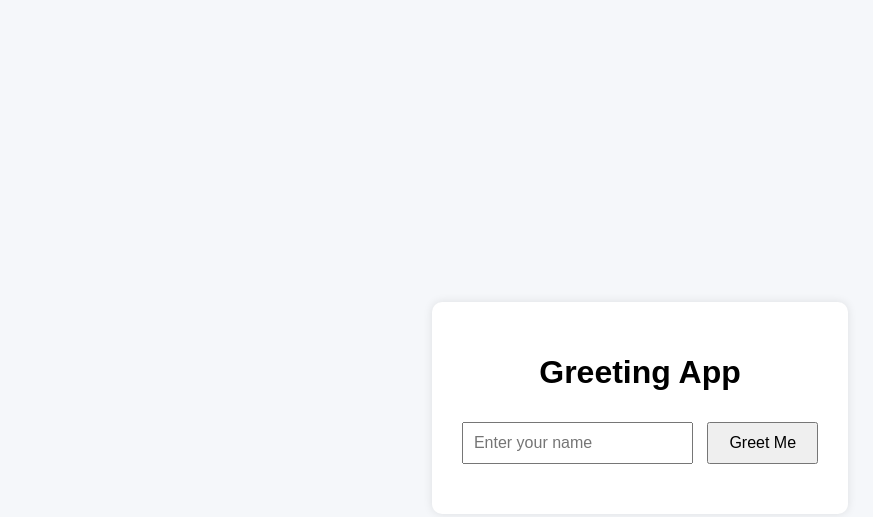
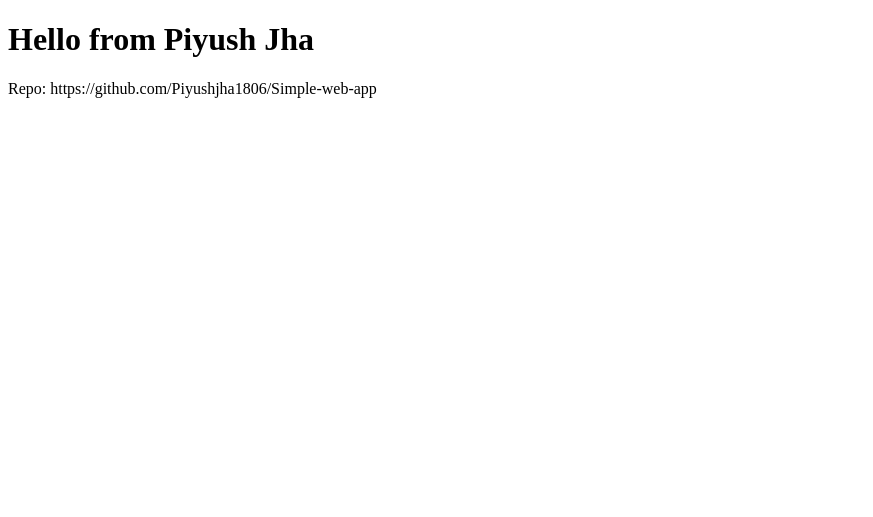
Before and after one commit to Piyushjha1806/Simple-web-app, a plain HTML site: page index.html in a window 1280 px wide. Shown: the whole page, without its empty margins (0-873 px from the left). Drawn offline with Linux system fonts and the light colour scheme.

Commit message:
feat: add initial index.html (Piyush Jha)

```diff
--- a/index.html
+++ b/index.html
@@ -1,17 +1,8 @@
-<!DOCTYPE html>
-<html lang="en">
-<head>
-  <meta charset="UTF-8">
-  <title>Greeting App</title>
-  <link rel="stylesheet" href="style.css">
-</head>
-<body>
-  <div class="container">
-    <h1>Greeting App</h1>
-    <input type="text" id="nameInput" placeholder="Enter your name">
-    <button onclick="sayHello()">Greet Me</button>
-    <p id="greeting"></p>
-  </div>
-  <script src="script.js"></script>
-</body>
+<!doctype html>
+<html>
+  <head><meta charset="utf-8"><title>Simple Web App</title></head>
+  <body>
+    <h1>Hello from Piyush Jha</h1>
+    <p>Repo: https://github.com/Piyushjha1806/Simple-web-app</p>
+  </body>
 </html>
```
